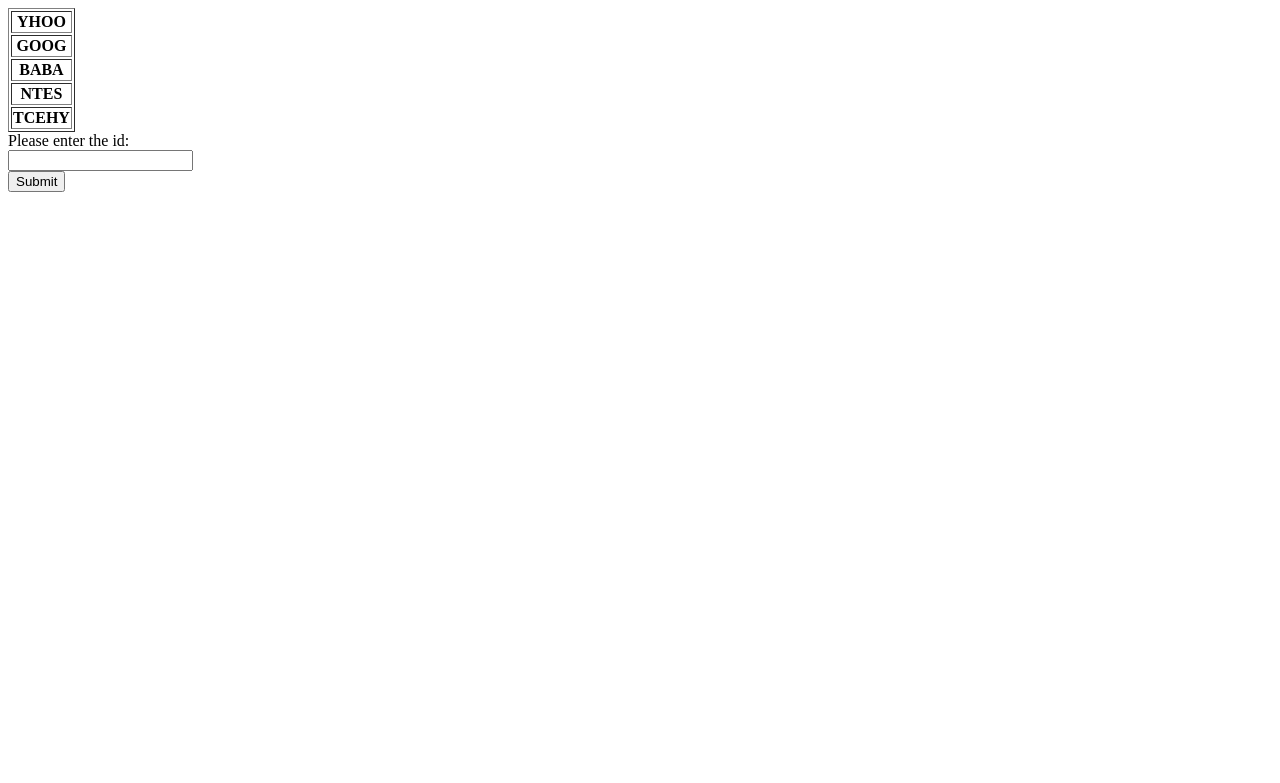
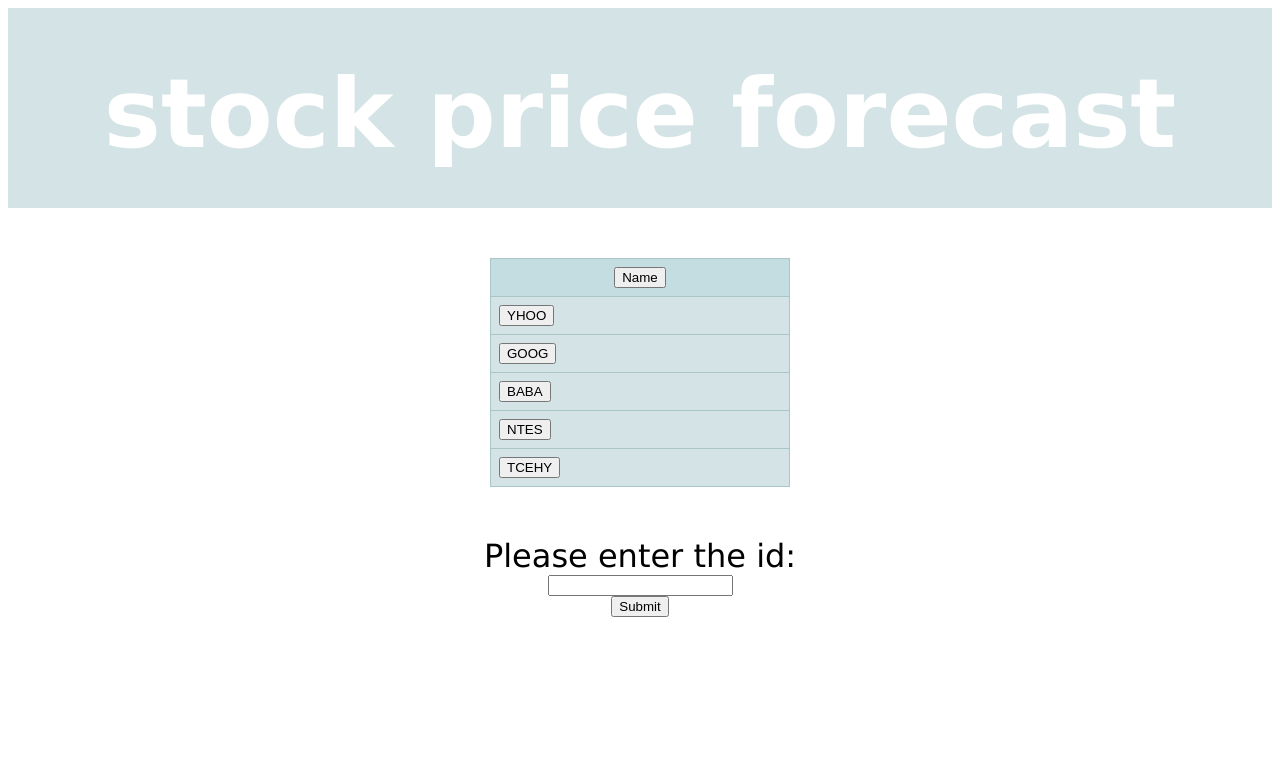
Before and after one commit to LJJ/stock_forecast_site, a Django app: page / in a window 1280 px wide. Shown: the top 783 px of the page. Run offline with Django 3.2, Linux system fonts and the light colour scheme; lists and menus that the app fills with data are empty.

Commit message:
add input to td

```diff
--- a/stock/templates/home.html
+++ b/stock/templates/home.html
@@ -1,13 +1,70 @@
 <html>
 
 <head>
+    <style type="text/css">
+    table.hovertable {
+    font-family: verdana,arial,sans-serif;
+    font-size:11px;
+    color:#333333;
+    border-width: 1px;
+    border-color: #999999;
+    border-collapse: collapse;
+    width: 300px;
+        margin: 0 auto;
+    }
+    table.hovertable th {
+    background-color:#c3dde0;
+    border-width: 1px;
+    padding: 8px;
+    border-style: solid;
+    border-color: #a9c6c9;
+    }
+    table.hovertable tr {
+    background-color:#d4e3e5;
+    }
+    table.hovertable td {
+        border-width: 1px;
+        padding: 8px;
+        border-style: solid;
+        border-color: #a9c6c9;
+    }
+    body{
+        text-align:center;
+        font-family: verdana,arial,sans-serif;
+        font-size: 200%;
+    }
+    .background {
+        width: 100%;
+        height: 200px;
+        background-color: #d4e3e5;
+    }
+    .container{
+        padding: 50px;
+
+    }
+    .background p{
+        color: white;
+        magrin: 0 auto;
+        padding-top:50px;
+        font-weight: bold;
+        font-size: 300%;
+    }
+
+</style>
 </head>
 
 <body>
 
-<table id = "5" border="1">
+<div class = "background">
+    <p>stock price forecast</p>
+</div>
+<div class="container">
+<table class = "hovertable" id = "5" border="1">
+    <tr>
+        <th><input type="button" value="Name"/></th>
+    </tr>
 </table>
-
+</div>
 
 <form action="/stock/" method="get">
 Please enter the id:<br>
@@ -22,10 +79,16 @@
     x = document.getElementById(5);
     for(st in stocks){
         var tr = document.createElement("tr");
-        var th = document.createElement('th');
-        var text = document.createTextNode(stocks[st]);
-        th.appendChild(text);
-        tr.appendChild(th);
+        tr.setAttribute('action',"/stock/")
+        tr.setAttribute('method','get')
+        var td = document.createElement('td');
+{#        var text = document.createTextNode(stocks[st]);#}
+{#        td.appendChild(text);#}
+        var input = document.createElement('input');
+        input.setAttribute('type','button');
+        input.setAttribute('value',stocks[st]);
+        td.appendChild(input);
+        tr.appendChild(td);
         x.appendChild(tr);
     }
 </script>
```
